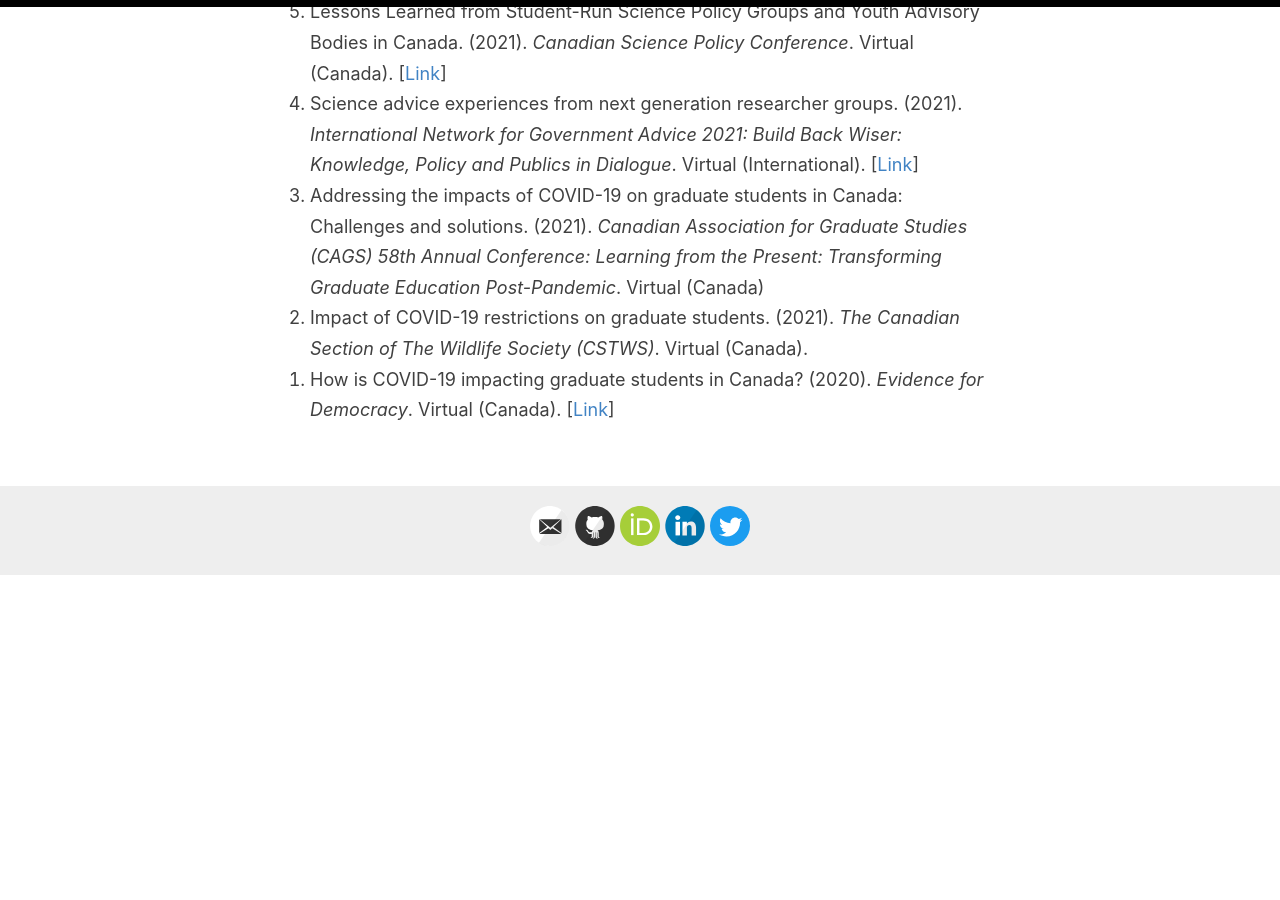
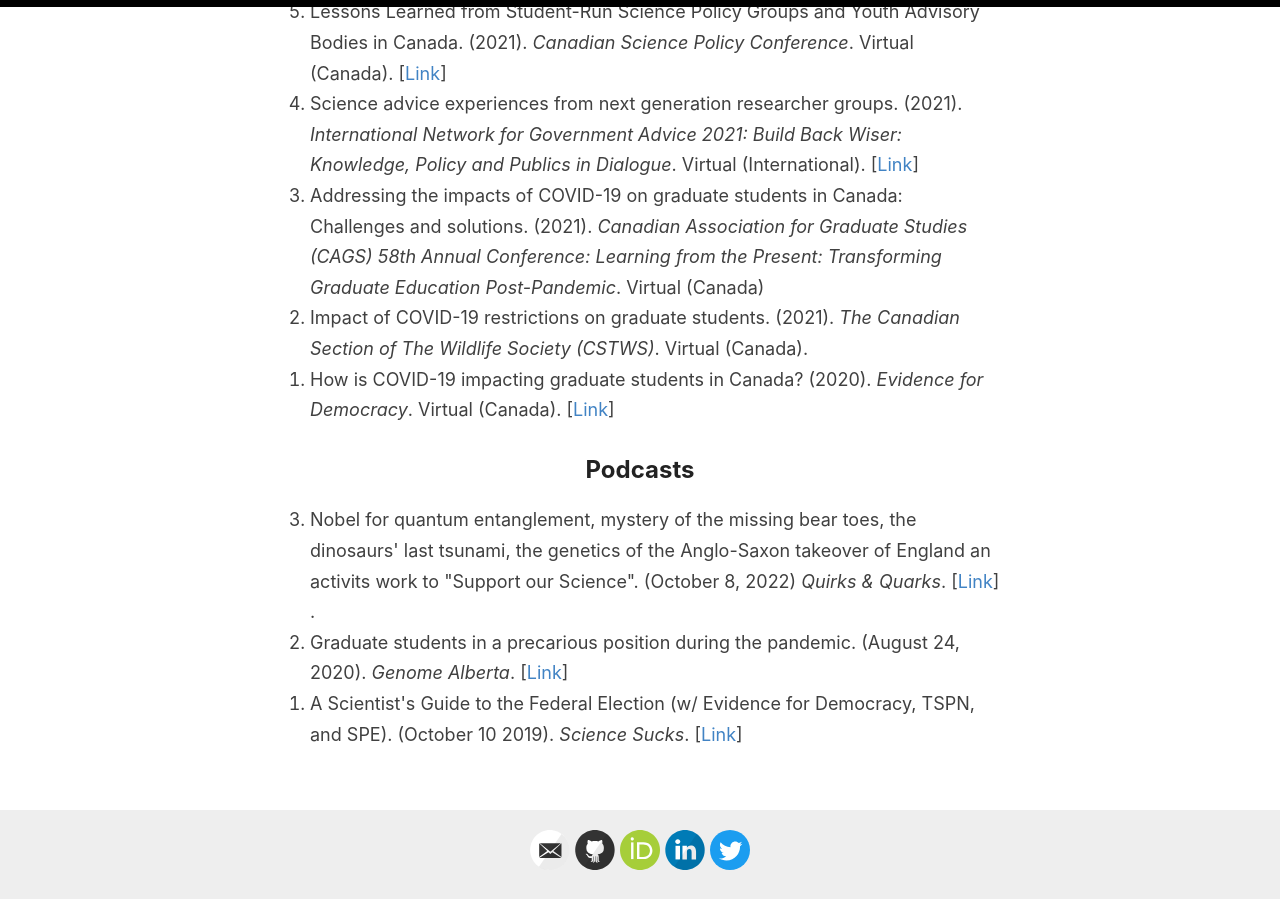
Before and after one commit to sivanibaskaran/sivanibaskaran.github.io, a Jekyll site: the page built from _pages/talks.md, in a window 1280 px wide and 900 px high, scrolled down 2320 px. Built offline with Jekyll 4.4.1, drawn with Linux system fonts in a browser that asks for light colours; before the commit the page ends 2895 px from its top, so only the background shows below that.

Commit message:
oct 2022

```diff
--- a/_pages/talks.md
+++ b/_pages/talks.md
@@ -34,3 +34,13 @@
 <li>Impact of COVID-19 restrictions on graduate students. (2021).  <i>The Canadian Section of The Wildlife Society (CSTWS)</i>. Virtual (Canada).</li>
 <li>How is COVID-19 impacting graduate students in Canada? (2020). <i>Evidence for Democracy</i>. Virtual (Canada). [<a href="https://youtu.be/KRHFT7cpvJM">Link</a>]</li>
 </ol>
+
+
+## Podcasts
+
+<ol reversed>
+<li>Nobel for quantum entanglement, mystery of the missing bear toes, the dinosaurs' last
+tsunami, the genetics of the Anglo-Saxon takeover of England an activits work to "Support our Science". (October 8, 2022) <i>Quirks & Quarks</i>.  [<a href="https://www.cbc.ca/radio/quirks/oct-8-nobel-for-quantum-entanglement-mystery-of-the-missing-bear-toes-the-dinosaurs-last-tsunami-and-more-1.6609061">Link</a>]</li> .
+<li>Graduate students in a precarious position during the pandemic. (August 24, 2020). <i>Genome Alberta</i>. [<a href="https://genomealberta.ca/genomics/genomics_blog_08242001.aspx">Link</a>]</li>
+<li>A Scientist's Guide to the Federal Election (w/ Evidence for Democracy, TSPN, and SPE). (October 10 2019). <i>Science Sucks</i>. [<a href="https://www.cbc.ca/radio/quirks/oct-8-nobel-for-quantum-entanglement-mystery-of-the-missing-bear-toes-the-dinosaurs-last-tsunami-and-more-1.6609061">Link</a>]</li>
+</ol>
--- a/index.html
+++ b/index.html
@@ -4,7 +4,7 @@
 
 <h1> Hi and welcome to my website! </h1>
 
-<p>My name is Sivani and I am an environmental chemist. After completing my PhD at the University of Toronto in the summer of 2022, I am working as a post-doctoral researcher with <a href="https://zeropm.eu/">ZeroPM</a> at the Norwegian Geotechnical Institute in Oslo.
+<p>My name is Sivani and I am an environmental chemist. I completed my PhD at the University of Toronto in the summer of 2022. Now, I am working as a post-doctoral researcher with <a href="https://zeropm.eu/">ZeroPM</a> at the Norwegian Geotechnical Institute in Oslo.
 
 <p>Here you will find information about my <a href="https://sivanibaskaran.github.io/research/">research interests</a>, <a href="https://sivanibaskaran.github.io/writing/">writing and publications</a>, and some of my passion projects, including my work in <a href="https://sivanibaskaran.github.io/policy/">science policy</a>.</p>
 
```
Also changed, not shown: _pages/about.md (+2 -2 lines), _pages/research.md (+4 -2 lines).
